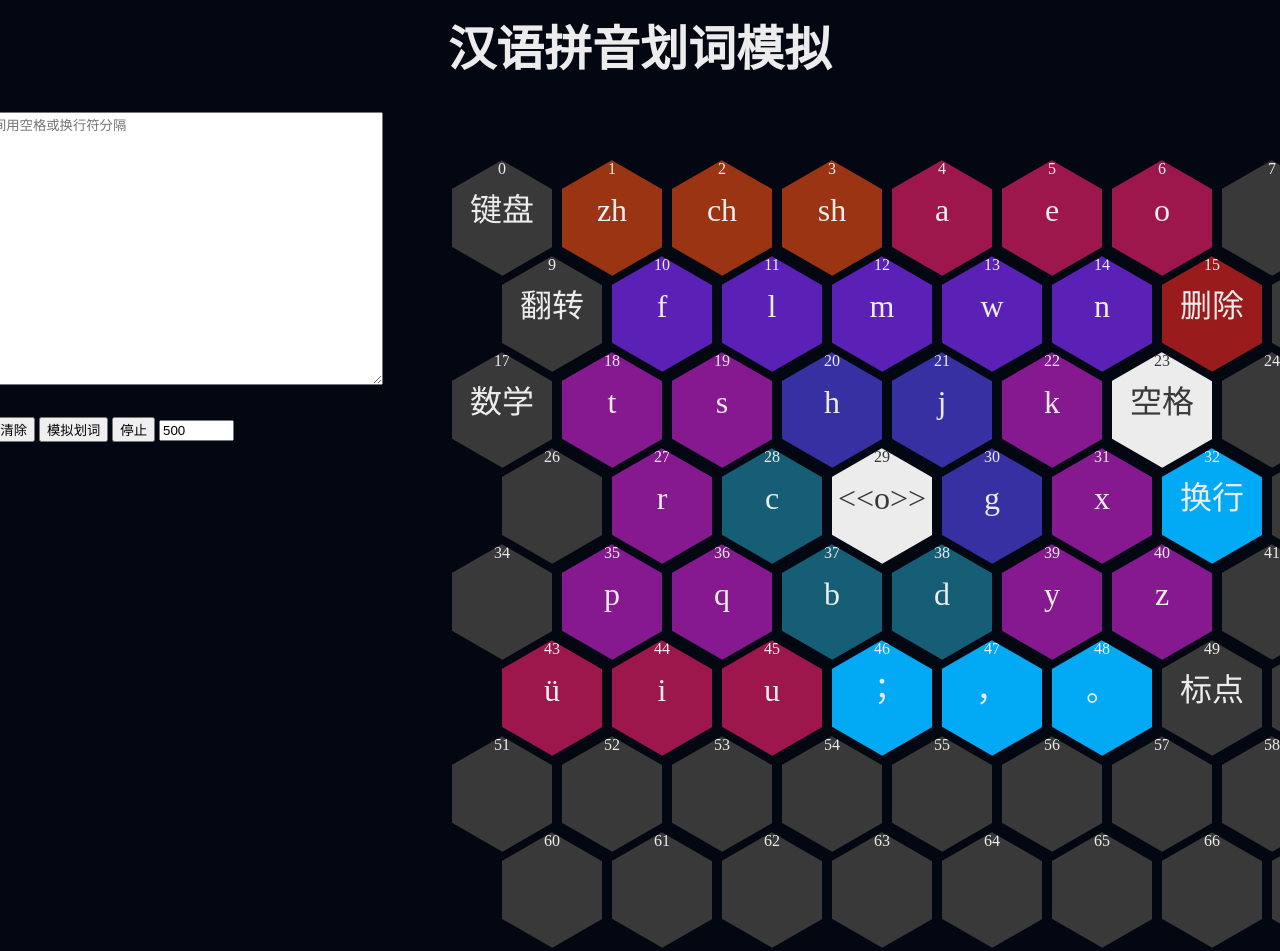
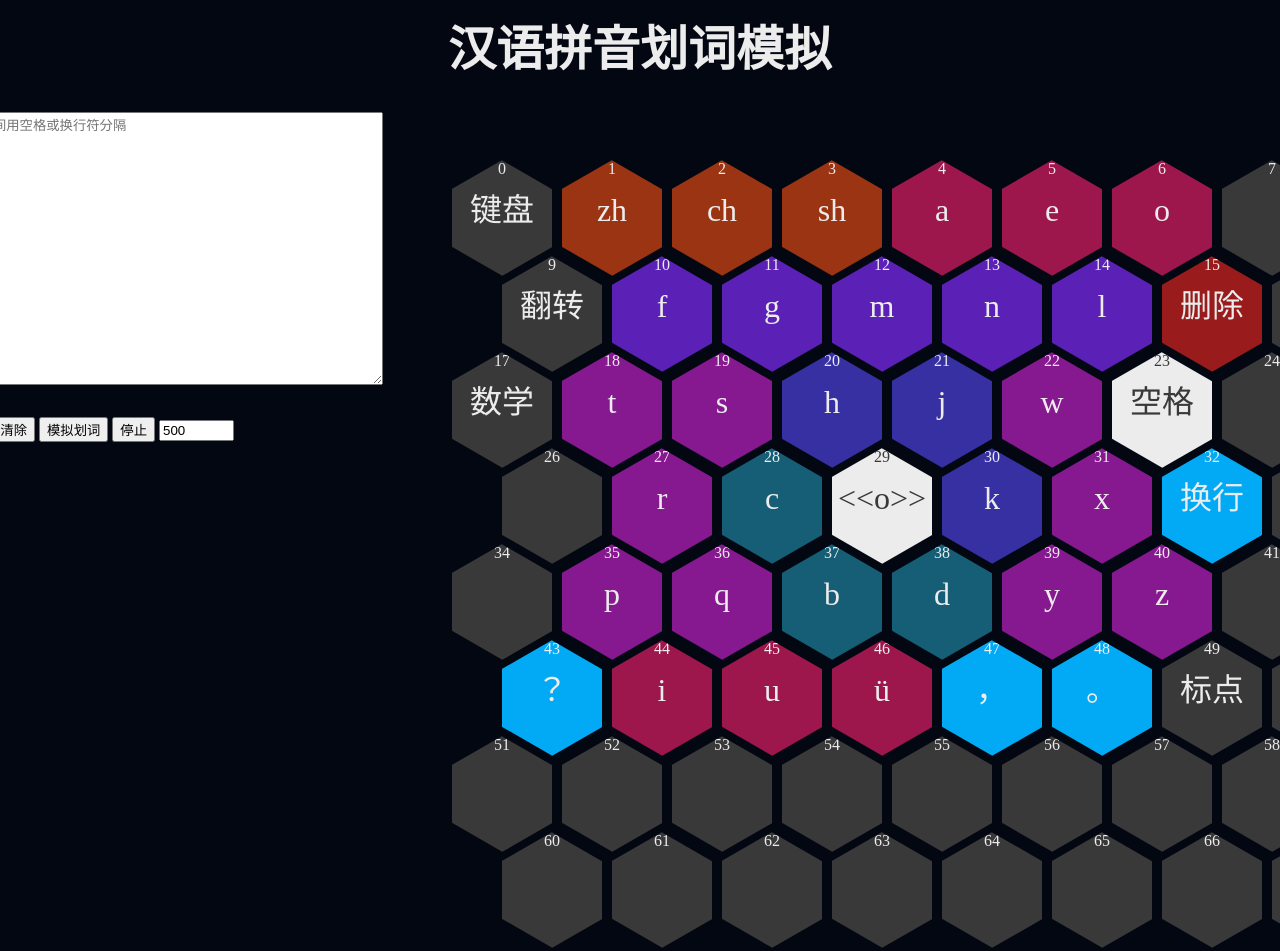
Before and after one commit to crazydan-studio/kuaizi-ime, a plain HTML site: page analyze/simulate.html in a window 1280 px wide. Shown: the top 951 px of the page. Drawn offline with Linux system fonts and the light colour scheme.

Commit message:
Analyze: 调整按键布局

```diff
--- a/analyze/simulate.css
+++ b/analyze/simulate.css
@@ -174,9 +174,9 @@ body {
 }
 
 .key[name="f"] .hex-inner,
-.key[name="w"] .hex-inner,
+.key[name="m"] .hex-inner,
 .key[name="l"] .hex-inner,
-.key[name="m"] .hex-inner,
+.key[name="g"] .hex-inner,
 .key[name="n"] .hex-inner {
   background-color: rgb(91, 33, 182);
 }
@@ -198,7 +198,7 @@ body {
 .key[name="r"] .hex-inner,
 .key[name="s"] .hex-inner,
 .key[name="t"] .hex-inner,
-.key[name="k"] .hex-inner,
+.key[name="w"] .hex-inner,
 .key[name="x"] .hex-inner,
 .key[name="y"] .hex-inner,
 .key[name="z"] .hex-inner {
@@ -207,7 +207,7 @@ body {
 
 .key[name="h"] .hex-inner,
 .key[name="j"] .hex-inner,
-.key[name="g"] .hex-inner {
+.key[name="k"] .hex-inner {
   background-color: rgb(55, 48, 163);
 }
 
--- a/analyze/simulate.js
+++ b/analyze/simulate.js
@@ -15,14 +15,14 @@ const hexSpacing = 5;
 const hexOuterWidth = hexWidth + 2 * hexSpacing;
 const keyMapping = {
   10: 'f',
-  30: 'g',
-  22: 'k',
+  30: 'k',
+  22: 'w',
   12: 'm',
   19: 's',
   23: '空格',
   3: 'sh',
   20: 'h',
-  13: 'w',
+  13: 'n',
   21: 'j',
   15: '删除',
   9: '翻转',
@@ -40,17 +40,17 @@ const keyMapping = {
   32: '换行',
   38: 'd',
   27: 'r',
-  14: 'n',
+  14: 'l',
   39: 'y',
   17: '数学',
   2: 'ch',
   40: 'z',
-  11: 'l',
+  11: 'g',
   28: 'c',
-  43: 'ü',
+  46: 'ü',
   44: 'i',
   45: 'u',
-  46: '；',
+  43: '？',
   47: '，',
   48: '。',
   49: '标点'
```
